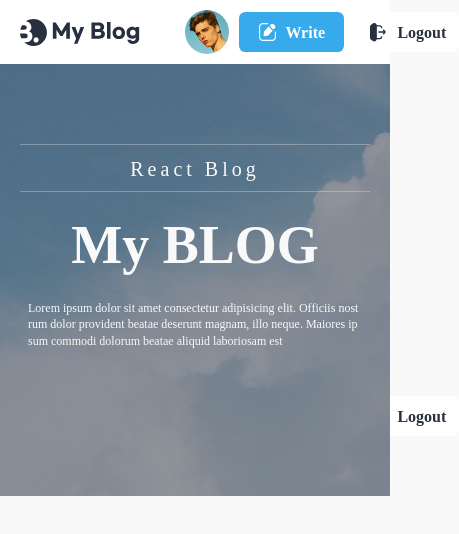
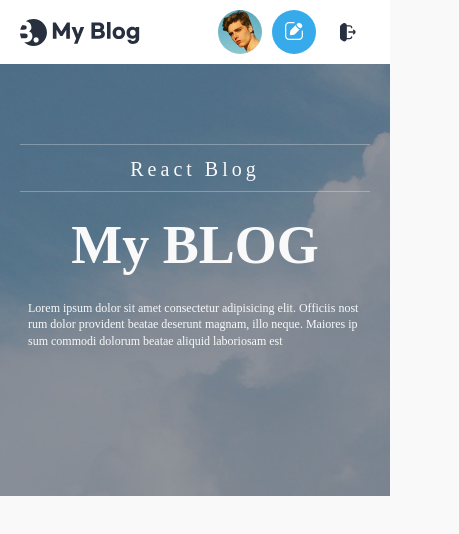
Before and after one commit to sooyyoung/react-blog, a React (Create React App) app: page / in a window 390 px wide. Shown: the top 534 px of the page, 459 px wide, since content can reach past the window. Built offline with nearby package versions, Linux system fonts and the light colour scheme; a web font is replaced by a local one.

Commit message:
header 반응형 추가

```diff
--- a/src/components/header/header.css
+++ b/src/components/header/header.css
@@ -47,3 +47,25 @@ header ul {
 header .button {
 	text-transform: none;
 }
+
+@media (max-width: 640px) {
+	.only-pc {
+		display: none;
+	}
+	header .button {
+		width: 4.4rem;
+		height: 4.4rem;
+		padding: 0;
+		border-radius: 50%;
+	}
+	header .button span {
+		overflow: hidden;
+		position: absolute;
+		clip: rect(0, 0, 0, 0);
+		width: 1px;
+		height: 1px;
+		margin: -1px;
+		border: 0;
+		padding: 0;
+	}
+}
```
